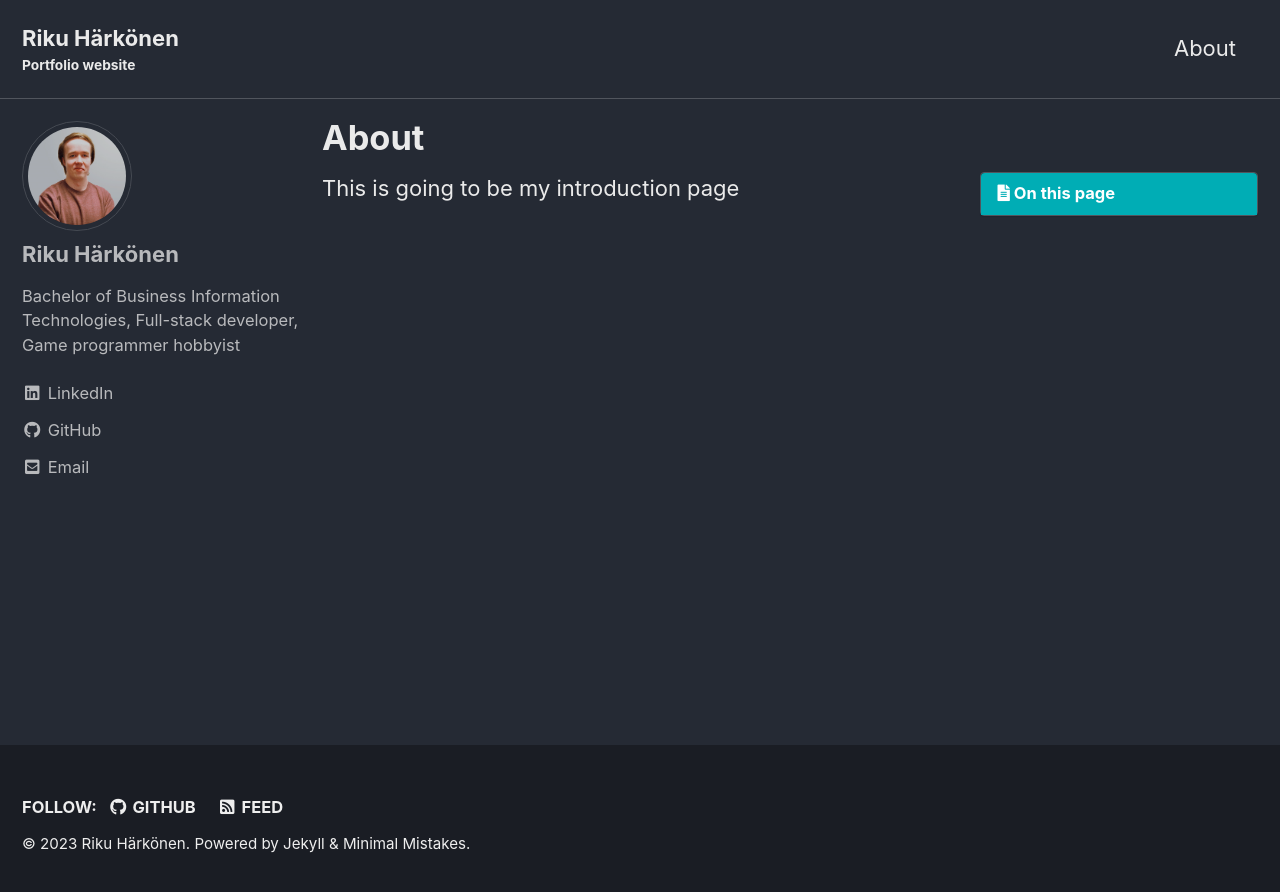
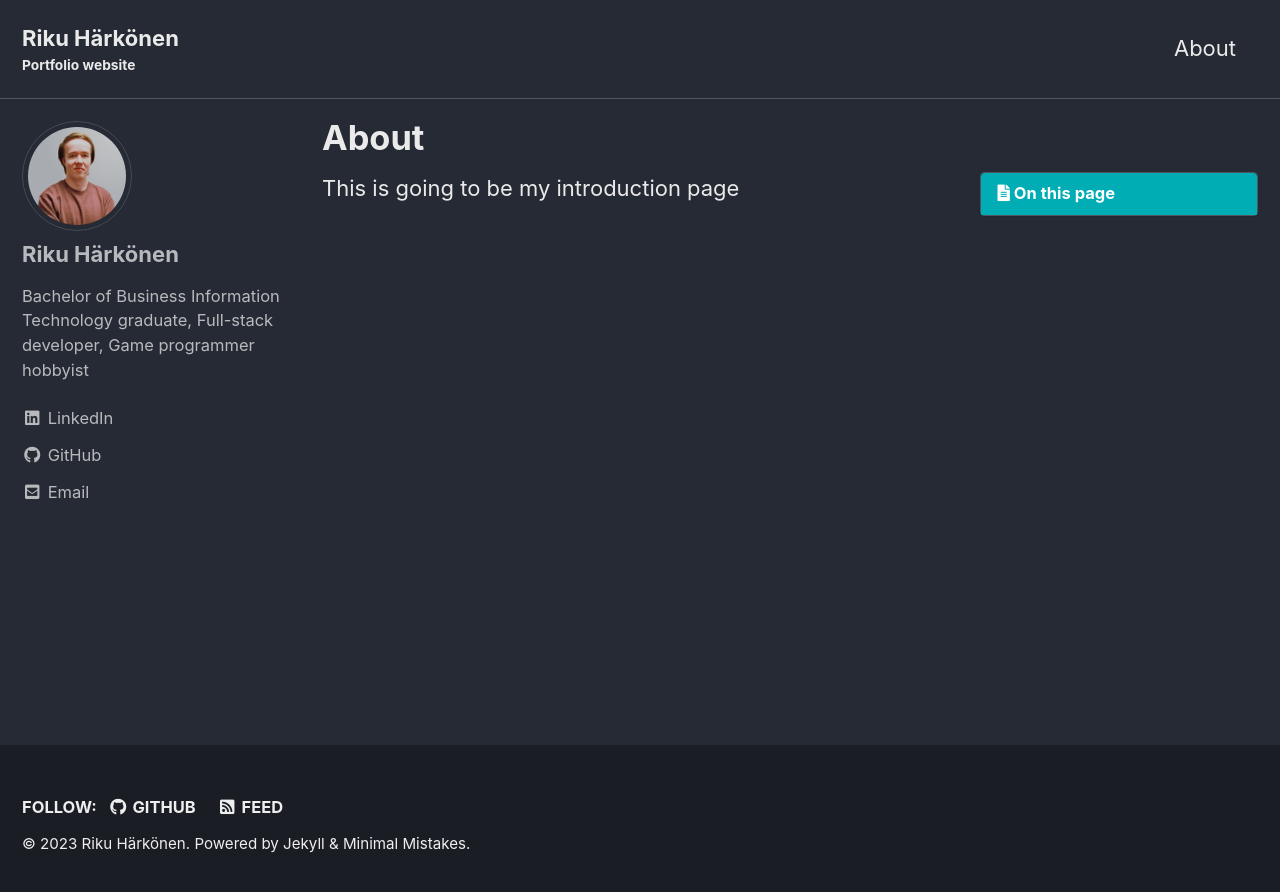
Before and after one commit to rikhurd/rikhurd.github.io, a Jekyll site: the page built from _pages/about.md, in a window 1280 px wide. Shown: the top 892 px of the page. Built offline with Jekyll 4.4.1, drawn with Linux system fonts in a browser that asks for light colours; cached includes are drawn as plain includes.

Commit message:
Update author bio

```diff
--- a/_config.yml
+++ b/_config.yml
@@ -106,7 +106,7 @@
 author:
   name             : "Riku Härkönen"
   avatar           : assets/images/profilePic.png
-  bio              : "Bachelor of Business Information Technologies, Full-stack developer, Game programmer hobbyist"
+  bio              : "Bachelor of Business Information Technology graduate, Full-stack developer, Game programmer hobbyist"
   location         : #"Somewhere"
   email            : "riku.harkonen1@gmail.com"
   links:
```
